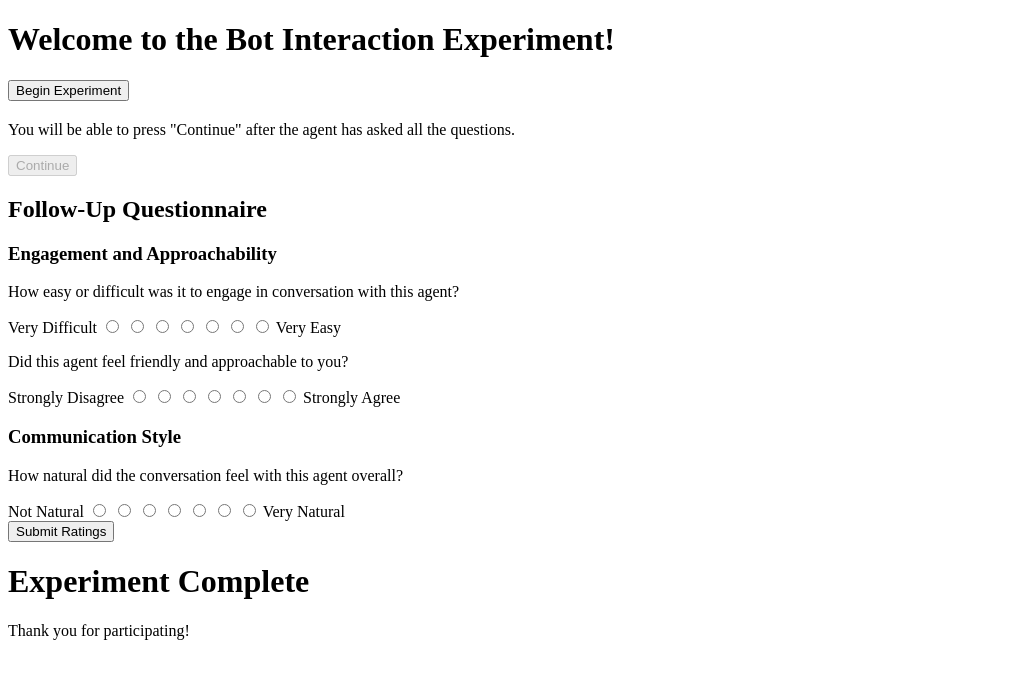
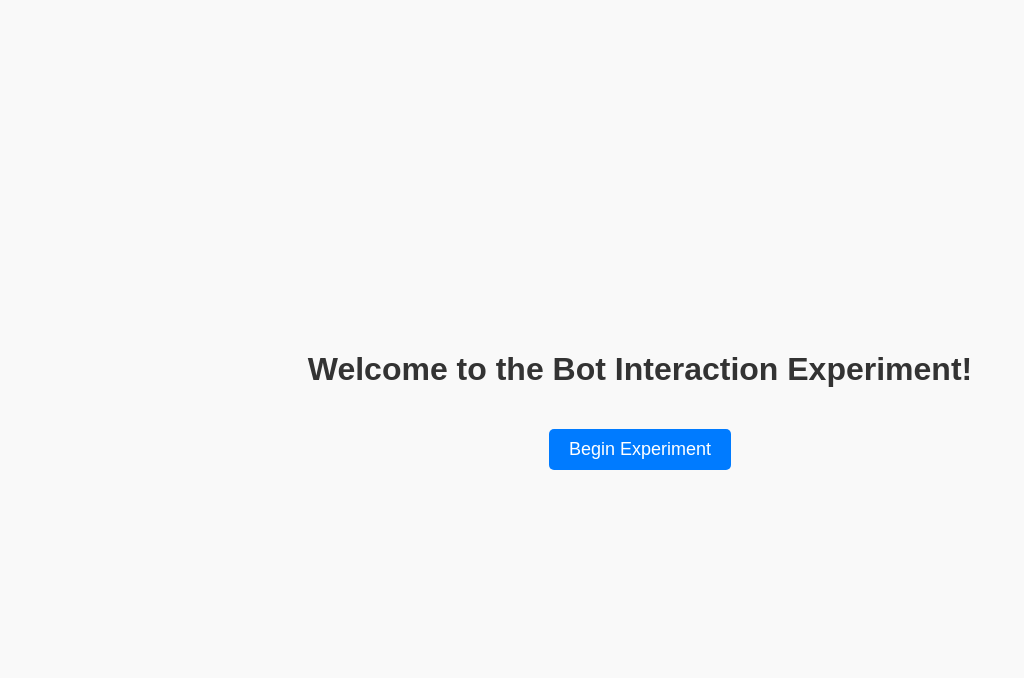
Before and after one commit to miladutton/azure-bot, a plain HTML site: page index.html in a window 1280 px wide. Shown: the whole page, without its empty margins (0-1024 px from the left). Drawn offline with Linux system fonts and the light colour scheme; the site is published under a folder, as on GitHub Pages, so addresses that start at the root find nothing.

Commit message:
Updated index.html, renamed static/index.js to index.js, and static/styles.css to styles.css

```diff
--- a/index.html
+++ b/index.html
@@ -4,8 +4,9 @@
     <meta charset="UTF-8">
     <meta name="viewport" content="width=device-width, initial-scale=1.0">
     <title>Bot Interaction Experiment</title>
-    <link rel="stylesheet" href="/static/styles.css">
-    <script src="/static/index.js" defer></script>
+    <link rel="stylesheet" href="styles.css">
+    <script src="index.js" defer></script>
+
 </head>
 <body>
     <!-- Welcome Page -->
```
Also changed, not shown: index.js (renamed from static/index.js), styles.css (renamed from static/styles.css).
